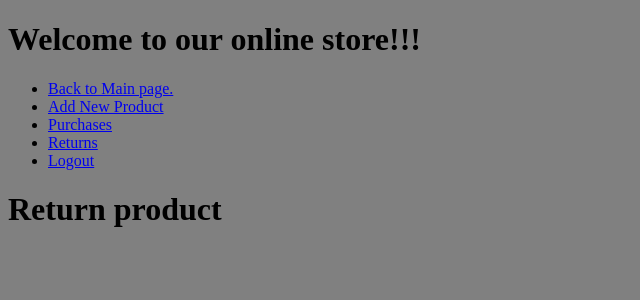
After one commit to Stebeniev/dj_module, a Django app: page /return/ in a window 1280 px wide. The commit adds this page. Shown: the top 300 px of the page, without its empty margins (0-640 px from the left). Run offline with Django 4.2, Linux system fonts and the light colour scheme; the visitor is signed in with stand-in values (Sample User, id 1); data that the repository does not hold is empty.

Commit message:
add return_product.html

```diff
--- a/mysite/models.py
+++ b/mysite/models.py
@@ -4,7 +4,7 @@ from django.utils import timezone
 
 
 class MyUser(AbstractUser):
-    wallet = models.IntegerField(blank=True, null=True, verbose_name='wallet')
+    wallet = models.DecimalField(max_digits=10, decimal_places=2, blank=True, null=True)
 
     class Meta:
         verbose_name = 'MyUser'
@@ -44,16 +44,16 @@ class Purchase(models.Model):
     def __str__(self):
         return f"{self.product}"
 
-    def sum(self):
+    def purchase_total(self):
         return self.product.price * self.quantity
 
 
 class Return(models.Model):
     delete = models.OneToOneField(Purchase, on_delete=models.CASCADE)
-    created = models.DateTimeField(default=timezone.now)
+    created = models.DateTimeField(auto_now_add=True)
 
     class Meta:
-        ordering = ['created']
+        ordering = ['-created']
 
     def __str__(self):
         return f'{self.delete}'
--- a/mysite/urls.py
+++ b/mysite/urls.py
@@ -1,6 +1,9 @@
 from django.urls import path
-from .views import ProductView, Register, Login, Logout, ProductCreateView, ProductUpdateView, PurchasesCreateView, \
-    PurchaseListView
+
+from mysite.views import ProductView, Register, Login, Logout, ProductCreateView, ProductUpdateView,   \
+    PurchaseCreateView, PurchaseListView, ReturnListView, ReturnCreateView, DeleteReturnView, DeleteView
+
+
 
 urlpatterns = [
     path('', ProductView.as_view(), name='home'),
@@ -9,6 +12,10 @@ urlpatterns = [
     path('logout/', Logout.as_view(), name='logout'),
     path('new/product', ProductCreateView.as_view(), name='new_product'),
     path('update/product/<int:pk>', ProductUpdateView.as_view(), name='update_product'),
-    path('purchase/create<int:pk>', PurchasesCreateView.as_view(), name='purchase_create'),
+    path('purchase/create<int:pk>', PurchaseCreateView.as_view(), name='purchase_create'),
     path('purchase/', PurchaseListView.as_view(), name='purchase'),
+    path('return/', ReturnListView.as_view(), name='return'),
+    path('return/product<int:pk>', ReturnCreateView.as_view(), name='return_product'),
+    path('delete/return<int:pk>', DeleteReturnView.as_view(), name='delete_return'),
+    path('delete<int:pk>', DeleteView.as_view(), name='delete'),
 ]
--- a/mysite/views.py
+++ b/mysite/views.py
@@ -1,20 +1,21 @@
-from django.contrib.auth.decorators import login_required
+from django.contrib import messages
 from django.contrib.auth.forms import AuthenticationForm
 from django.contrib.auth.mixins import LoginRequiredMixin
 from django.contrib.auth.views import LoginView, LogoutView
-from django.shortcuts import render, redirect
+from django.http import HttpResponseRedirect
+from django.shortcuts import redirect
 from django.urls import reverse_lazy
-from django.views.generic import ListView, CreateView, UpdateView
-from django.contrib import messages
+from django.views.generic import ListView, CreateView, UpdateView, DeleteView
 
-from mysite.forms import UserRegisterForm, PurchaseCreateForm
-from mysite.models import Product, Purchase, MyUser
+from mysite.forms import UserRegisterForm, PurchaseCreateForm, ReturnCreateForm
+from mysite.models import Product, Purchase, MyUser, Return
 
 
 class ProductView(ListView):
     model = Product
     template_name = 'home.html'
     context_object_name = "products"
+    paginate_by = 4  ### добавить пагинацию на главную страницу###
 
 
 class Register(CreateView):
@@ -53,8 +54,7 @@ class PurchaseListView(LoginRequiredMixin, ListView):
     login_url = 'login'
     model = Purchase
     template_name = 'purchase.html'
-    # extra_context = {'form': PurchaseCreateForm}
-    # extra_context = {'create_form': PurchaseCreateForm()}
+    extra_context = {'form': PurchaseCreateForm}
 
     def get_queryset(self):
         if not self.request.user.is_superuser:
@@ -64,17 +64,74 @@ class PurchaseListView(LoginRequiredMixin, ListView):
         return queryset
 
 
-class PurchasesCreateView(LoginRequiredMixin, CreateView):
+class PurchaseCreateView(LoginRequiredMixin, CreateView):
     login_url = 'login'
-    model = Purchase
+    template_name = 'home.html'
     form_class = PurchaseCreateForm
-    template_name = 'home.html'
-    success_url = reverse_lazy('purchases')
+    success_url = reverse_lazy('purchase')
 
     def form_valid(self, form):
         object = form.save(commit=False)
         object.user = self.request.user
-        product = Product.objects.get(id=self.request.POST['product_pk'])
+        product_id = self.kwargs.get('pk')
+        product = Product.objects.get(id=product_id)
         object.product = product
-        object.save()
+        purchase_total = object.quantity * product.price
+        if object.quantity > product.quantity:
+            messages.error(self.request, "Insufficient quantity of goods in stock")
+            return redirect('/')
+        elif self.request.user.wallet < purchase_total:
+            messages.error(self.request, "You don't have enough money to complete the purchase")
+            return redirect('/')
+        else:
+            product.quantity = product.quantity - object.quantity
+            product.save()
+            user = MyUser.objects.get(username=self.request.user)
+            user.wallet -= purchase_total
+            user.save()
         return super().form_valid(form=form)
+
+
+class ReturnCreateView(LoginRequiredMixin, CreateView):
+    login_url = 'login/'
+    form_class = ReturnCreateForm
+    template_name = 'purchase.html'
+    success_url = reverse_lazy('return')
+
+    # def form_valid(self, form):
+    #     object = form.save(commit=False)
+    #     purchase_id = self.kwargs.get('pk')
+    #     purchase = Purchase.objects.get(id=purchase_id)    ###доделать тайминг возврата- вывод сообщения###
+
+
+class ReturnListView(LoginRequiredMixin, ListView):
+    login_url = 'login/'
+    model = Return
+    template_name = 'return_product.html'
+    extra_context = {'form': ReturnCreateForm}
+    paginate_by = 4
+
+    def get_queryset(self):
+        if not self.request.user.is_superuser:
+            queryset = Return.objects.filter(user=self.request.user)
+            return queryset
+        queryset = Return.objects.all()
+        return queryset
+
+
+class DeleteReturnView(LoginRequiredMixin, DeleteView):
+    model = Purchase
+    success_url = reverse_lazy('return')
+
+    def form_valid(self, form):
+        purchase = self.get_object()
+        user = purchase.user
+        product = purchase.product
+        user.wallet += purchase.purchase_total
+        product.quantity += purchase.quantity
+        return HttpResponseRedirect(self.success_url)
+
+
+class DeleteView(LoginRequiredMixin, DeleteView):
+    model = Return
+    success_url = reverse_lazy('return')
--- a/templates/home.html
+++ b/templates/home.html
@@ -18,6 +18,7 @@
                         <label>
                             <input type="number" name="quantity" value="1" min="1"
                                    required id="quantity_id"/>
+
                         </label>
                     </li>
                 </ul>
--- a/templates/main.html
+++ b/templates/main.html
@@ -16,12 +16,14 @@
 <body>
 {% if messages %}
     {% for message in messages %}
-        <h3 style="color: red;">{{ message }}</h3>
+        {% if message.tags == 'error' %}
+            <div><span>{{ message }}</span></div>
+        {% endif %}
     {% endfor %}
 {% endif %}
 {#<ul>#}
 {#    <li>#}
-        {#        <a href="{% url 'home' %}">Back to Main page.</a>#}
+{#        <a href="{% url 'home' %}">Back to Main page.</a>#}
 {#    </li>#}
 {#</ul>#}
 
@@ -45,9 +47,11 @@
             </li>
             {#        <a href="{% url 'update_product' product_id %}">Update Product</a>#}
             <li>
-                <a href="{% url 'purchase' %}">Purchase</a>
+                <a href="{% url 'purchase' %}">Purchases</a>
             </li>
-            {#        <a href="{% url 'returns' %}">All Returns</a>#}
+            <li>
+                <a href="{% url 'return' %}">Returns</a>
+            </li>
             <li>
                 <a href="{% url 'logout' %}">Logout</a>
             </li>
@@ -55,16 +59,18 @@
     {% else %}
         <ul>
             <li>
-                {#        <a href="{% url 'purchases' %}">My Purchases</a>#}
+                <a href="{% url 'home' %}">Back to Main page.</a>
             </li>
             <li>
-                {#        <a href="{% url 'returns' %}">My Returns</a>#}
+                <a href="{% url 'purchase' %}">Purchase</a>
+            </li>
+            <li>
+                <a href="{% url 'return' %}">Return</a>
             </li>
             <li>
                 <a href="{% url 'logout' %}">Logout</a>
             </li>
         </ul>
-
         Nickname: {{ user.get_username }}
         <br>
         Wallet: {{ user.wallet }}
--- /dev/null
+++ b/templates/return_product.html
@@ -0,0 +1,37 @@
+{% extends 'main.html' %}
+{% block content %}
+    <h1>Return product</h1>
+    {% for return in object_list %}
+        <li>
+            Product: {{ return.delete.product.name }}
+        </li>
+        <li>
+            Quantity: {{ return.delete.quantity }}
+        </li>
+        <li>
+            Username: {{ return.delete.user }}
+        </li>
+        <li>
+            Created: {{ return.created }}
+        </li>
+        {% if user.is_superuser %}
+            {#            <form method="post">#}
+            {#            {% csrf_token %}#}
+            {#            {{ form.as_p }}#}
+            {#                <a href="{% url 'delete_return' return.delete.pk %}">#}
+            {#                    <button type="submit" style="background-color: royalblue">Confirm return</button></a>#}
+            {#                <a href="{% url 'delete_return' return.delete.pk %}">#}
+            {#                    <button type="submit" style="background-color: red">Reject return</button></a>#}
+            <form method="post" action="{% url 'delete_return' return.id %}">
+                {% csrf_token %}
+                {{ form.as_p }}
+                <button type="submit" style="background-color: royalblue">Confirm return</button>
+            </form>
+            <form method="post" action="{% url 'delete' return.delete.id %}">
+                {% csrf_token %}
+{#                {{ form.as_p }}#}
+                <button type="submit" style="background-color: red">Reject return</button>
+            </form>
+        {% endif %}
+    {% endfor %}
+{% endblock %}
--- a/templates/signup.html
+++ b/templates/signup.html
@@ -7,7 +7,5 @@
         <input type="submit" value="Sign Up">
     </form>
     <br>
-    <a href="{% url 'home' %}">Back to Home page</a>
-{#    <a href="{% url 'login' %}">Back to login</a>#}
-
+    <a href="{% url 'home' %}">Back to Main page</a>
 {% endblock %}
```
Also changed, not shown: mysite/forms.py (+6 -2 lines), templates/purchase.html (+14 -9 lines), mysite/migrations/0009_alter_return_created.py (added), mysite/migrations/0010_alter_return_options.py (added), mysite/migrations/0011_alter_myuser_wallet.py (added).
